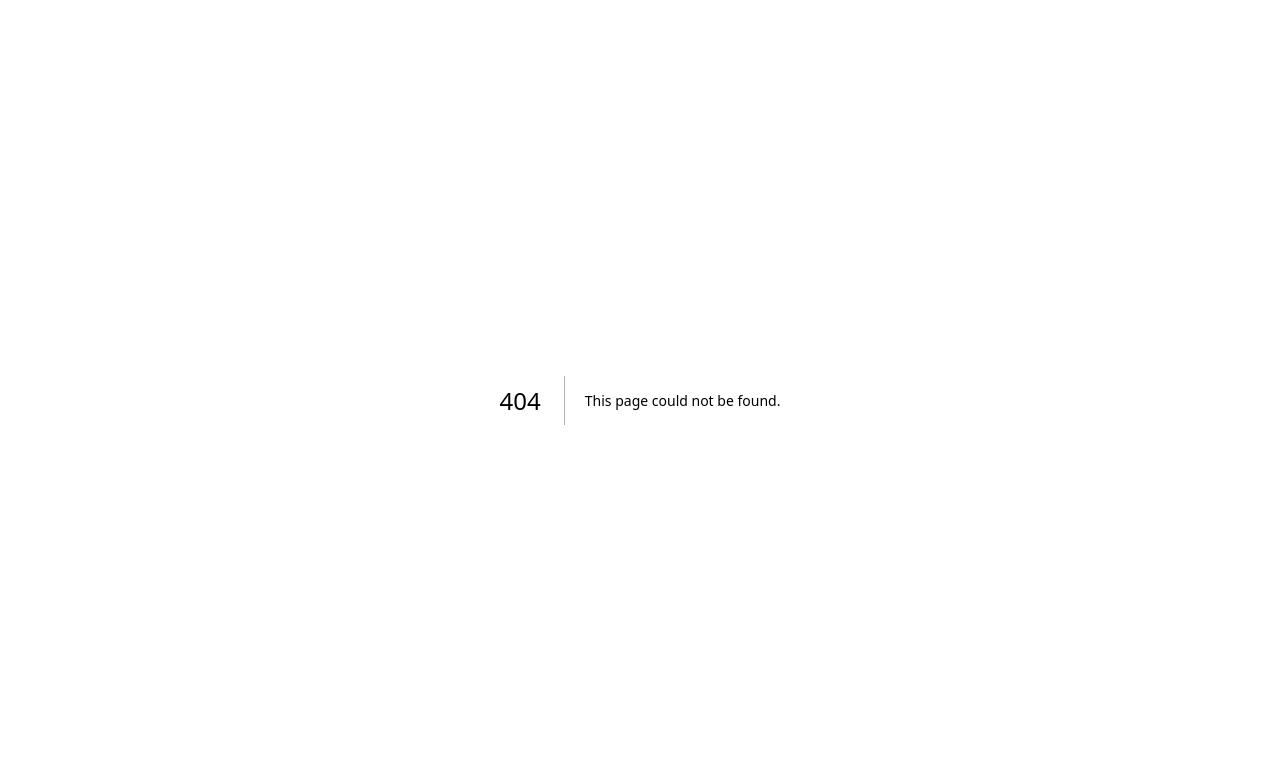
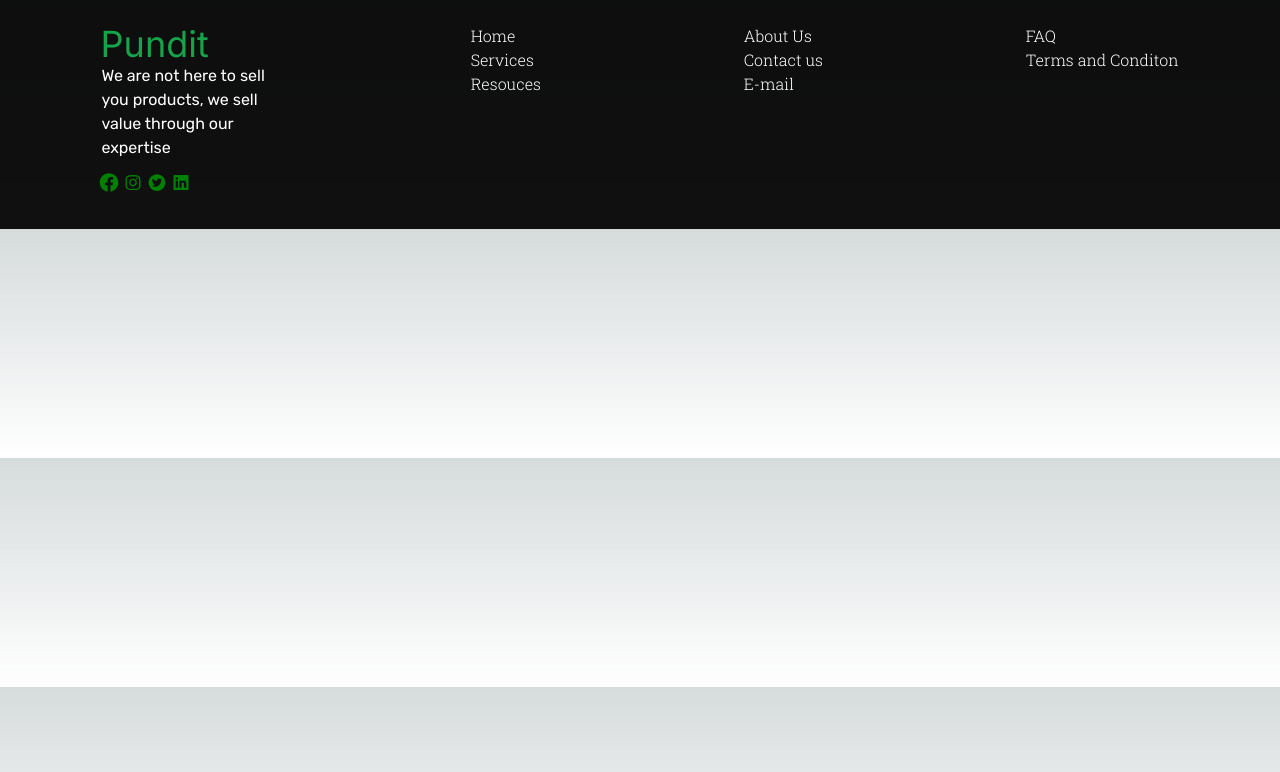
Before and after one commit to Mishael-Joe/pundit, a Next.js app: page /component/footer in a window 1280 px wide. Before the commit this address had no page. Shown: the top 772 px of the page. Built offline with nearby package versions, Linux system fonts and the light colour scheme.

Commit message:
added footer

```diff
--- /dev/null
+++ b/app/component/footer/page.js
@@ -0,0 +1,119 @@
+import Link from "next/link";
+import './styles.css';
+
+const footerWriteUp = {
+    write__up: ['We are not here to sell you products, we sell value through our expertise'],
+    socialMedia__links: {
+        Twitter  : <a href="#"> <svg stroke="currentColor" fill="currentColor" stroke-width="0" viewBox="0 0 1024 1024" height="1.2em" width="1.5em" xmlns="http://www.w3.org/2000/svg"><path d="M512 64C264.6 64 64 264.6 64 512s200.6 448 448 448 448-200.6 448-448S759.4 64 512 64zm215.3 337.7c.3 4.7.3 9.6.3 14.4 0 146.8-111.8 315.9-316.1 315.9-63 0-121.4-18.3-170.6-49.8 9 1 17.6 1.4 26.8 1.4 52 0 99.8-17.6 137.9-47.4-48.8-1-89.8-33-103.8-77 17.1 2.5 32.5 2.5 50.1-2a111 111 0 0 1-88.9-109v-1.4c14.7 8.3 32 13.4 50.1 14.1a111.13 111.13 0 0 1-49.5-92.4c0-20.7 5.4-39.6 15.1-56a315.28 315.28 0 0 0 229 116.1C492 353.1 548.4 292 616.2 292c32 0 60.8 13.4 81.1 35 25.1-4.7 49.1-14.1 70.5-26.7-8.3 25.7-25.7 47.4-48.8 61.1 22.4-2.4 44-8.6 64-17.3-15.1 22.2-34 41.9-55.7 57.6z"></path></svg> </a>,
+        LinkedIN : <a href="#"> <svg stroke="currentColor" fill="currentColor" stroke-width="0" viewBox="0 0 1024 1024" height="1.2em" width="1.5em" xmlns="http://www.w3.org/2000/svg"><path d="M880 112H144c-17.7 0-32 14.3-32 32v736c0 17.7 14.3 32 32 32h736c17.7 0 32-14.3 32-32V144c0-17.7-14.3-32-32-32zM349.3 793.7H230.6V411.9h118.7v381.8zm-59.3-434a68.8 68.8 0 1 1 68.8-68.8c-.1 38-30.9 68.8-68.8 68.8zm503.7 434H675.1V608c0-44.3-.8-101.2-61.7-101.2-61.7 0-71.2 48.2-71.2 98v188.9H423.7V411.9h113.8v52.2h1.6c15.8-30 54.5-61.7 112.3-61.7 120.2 0 142.3 79.1 142.3 181.9v209.4z"></path></svg> </a>,
+        FaceBook : <a href="#"> <svg stroke="currentColor" fill="currentColor" stroke-width="0" viewBox="0 0 512 512" height="1.2em" width="1.5em" xmlns="http://www.w3.org/2000/svg"><path d="M504 256C504 119 393 8 256 8S8 119 8 256c0 123.78 90.69 226.38 209.25 245V327.69h-63V256h63v-54.64c0-62.15 37-96.48 93.67-96.48 27.14 0 55.52 4.84 55.52 4.84v61h-31.28c-30.8 0-40.41 19.12-40.41 38.73V256h68.78l-11 71.69h-57.78V501C413.31 482.38 504 379.78 504 256z"></path></svg> </a>,
+        Intagram : <a href="#"> <svg stroke="currentColor" fill="currentColor" stroke-width="0" viewBox="0 0 1024 1024" height="1.2em" width="1.5em" xmlns="http://www.w3.org/2000/svg"><path d="M512 306.9c-113.5 0-205.1 91.6-205.1 205.1S398.5 717.1 512 717.1 717.1 625.5 717.1 512 625.5 306.9 512 306.9zm0 338.4c-73.4 0-133.3-59.9-133.3-133.3S438.6 378.7 512 378.7 645.3 438.6 645.3 512 585.4 645.3 512 645.3zm213.5-394.6c-26.5 0-47.9 21.4-47.9 47.9s21.4 47.9 47.9 47.9 47.9-21.3 47.9-47.9a47.84 47.84 0 0 0-47.9-47.9zM911.8 512c0-55.2.5-109.9-2.6-165-3.1-64-17.7-120.8-64.5-167.6-46.9-46.9-103.6-61.4-167.6-64.5-55.2-3.1-109.9-2.6-165-2.6-55.2 0-109.9-.5-165 2.6-64 3.1-120.8 17.7-167.6 64.5C132.6 226.3 118.1 283 115 347c-3.1 55.2-2.6 109.9-2.6 165s-.5 109.9 2.6 165c3.1 64 17.7 120.8 64.5 167.6 46.9 46.9 103.6 61.4 167.6 64.5 55.2 3.1 109.9 2.6 165 2.6 55.2 0 109.9.5 165-2.6 64-3.1 120.8-17.7 167.6-64.5 46.9-46.9 61.4-103.6 64.5-167.6 3.2-55.1 2.6-109.8 2.6-165zm-88 235.8c-7.3 18.2-16.1 31.8-30.2 45.8-14.1 14.1-27.6 22.9-45.8 30.2C695.2 844.7 570.3 840 512 840c-58.3 0-183.3 4.7-235.9-16.1-18.2-7.3-31.8-16.1-45.8-30.2-14.1-14.1-22.9-27.6-30.2-45.8C179.3 695.2 184 570.3 184 512c0-58.3-4.7-183.3 16.1-235.9 7.3-18.2 16.1-31.8 30.2-45.8s27.6-22.9 45.8-30.2C328.7 179.3 453.7 184 512 184s183.3-4.7 235.9 16.1c18.2 7.3 31.8 16.1 45.8 30.2 14.1 14.1 22.9 27.6 30.2 45.8C844.7 328.7 840 453.7 840 512c0 58.3 4.7 183.2-16.2 235.8z"></path></svg> </a>
+    }
+};
+
+const footerLink = {
+    Home: [{
+        id: 1,
+        link: <Link href="#" className={"onHover"}>Home</Link>
+    },
+    {
+        id: 2,
+        link: <Link href="#" className={"onHover"}>Services</Link>
+    },
+    {
+        id: 3,
+        link: <Link href="#" className={"onHover"}>Resouces</Link>
+    }],
+
+    'Contact Us' : [{
+        id: 1,
+        link: <Link href="#" className={"onHover"}>About Us</Link>
+    },
+    {
+        id: 2,
+        link: <Link href="#" className={"onHover"}>Contact us</Link>
+    },
+    {
+        id: 3,
+        link: <Link href="#">E-mail</Link>
+    }],
+
+    'T & C': [{
+        id: 1,
+        link: <Link href="#" className={"onHover"}>FAQ</Link>
+    },
+    {
+        id: 2,
+        link: <Link href="#" className={"onHover"}>Terms and Conditon</Link>
+    }]
+}
+
+function Footer__writeUp({styles}) {
+    return <div className={styles}>{footerWriteUp.write__up}</div>
+}
+
+function SocialMedia__FaceBook() {
+    return footerWriteUp.socialMedia__links.FaceBook
+}
+
+function SocialMedia__Intagram() {
+    return footerWriteUp.socialMedia__links.Intagram
+}
+
+function SocialMedia__LinkedIN() {
+    return footerWriteUp.socialMedia__links.LinkedIN
+}
+
+function SocialMedia__TWITTER() {
+    return footerWriteUp.socialMedia__links.Twitter
+}
+
+function Pros({pros}) {
+    return <span className={'pl-3 text-4xl text-green-600'}>{pros}</span>
+}
+
+function FooterLinks() {
+    const listItems__A = footerLink.Home.map(item => <li key={item.id} className="list__items">{item.link}</li>)
+
+    const listItems__B = footerLink["Contact Us"].map(item => <li key={item.id} className="list__items">{item.link}</li>)
+
+    const listItems__C = footerLink["T & C"].map(item => <li key={item.id} className="list__items">{item.link}</li>)
+
+    return (
+        <>
+        <ul>{listItems__A}</ul>
+        <ul>{listItems__B}</ul>
+        <ul>{listItems__C}</ul>
+        </>
+    )
+}
+
+function Footer__socialIcons() {
+    return (
+        <div className={"socialMedia__flex"}>
+            <SocialMedia__FaceBook />
+            <SocialMedia__Intagram />
+            <SocialMedia__TWITTER />
+            <SocialMedia__LinkedIN />
+        </div>
+    )
+}
+
+function Footer__header() {
+    return(
+        <div >
+            <Pros pros={'Pundit'}/>
+            <Footer__writeUp styles={"pundit__Footer"}/>
+            <Footer__socialIcons />
+        </div>
+    )
+}
+
+export default function footer() {
+    return (
+        <div className={"flex__Footer"}>
+            <Footer__header />
+            <FooterLinks />
+        </div>
+    )
+}
--- /dev/null
+++ b/app/component/footer/styles.css
@@ -0,0 +1,37 @@
+@import url('https://fonts.googleapis.com/css2?family=Inconsolata:wght@300;400&family=Roboto+Slab:wght@300&family=Rubik:wght@300;400&display=swap');
+
+.flex__Footer {
+    display: flex;
+    flex-direction: column;
+    justify-content: space-around;
+    background: rgba(0, 0, 0, 0.937);
+    color: white;
+    padding: 1.5rem 0;
+}
+
+.onHover:hover {
+    color: green;
+}
+
+.socialMedia__flex {
+    display: flex;
+    color: green;
+    padding: .8rem .5rem;
+}
+
+.pundit__Footer {
+    width: 12rem;
+    padding: 0 .8rem;
+    font-family: 'Rubik', sans-serif;
+}
+
+.list__items {
+    padding: 0 .8rem;
+    font-family: 'Roboto Slab', serif;
+}
+
+@media screen and (min-width: 460px) {
+    .flex__Footer {
+        flex-direction: row;
+    }
+}
--- a/app/page.js
+++ b/app/page.js
@@ -1,4 +1,7 @@
+"use client"
+
 import Image from 'next/image'
+import Footer from './component/footer/page'
 
 export default function Home() {
   return (
@@ -109,6 +112,7 @@ export default function Home() {
           </p>
         </a>
       </div>
+            <Footer />
     </main>
   )
 }
```
